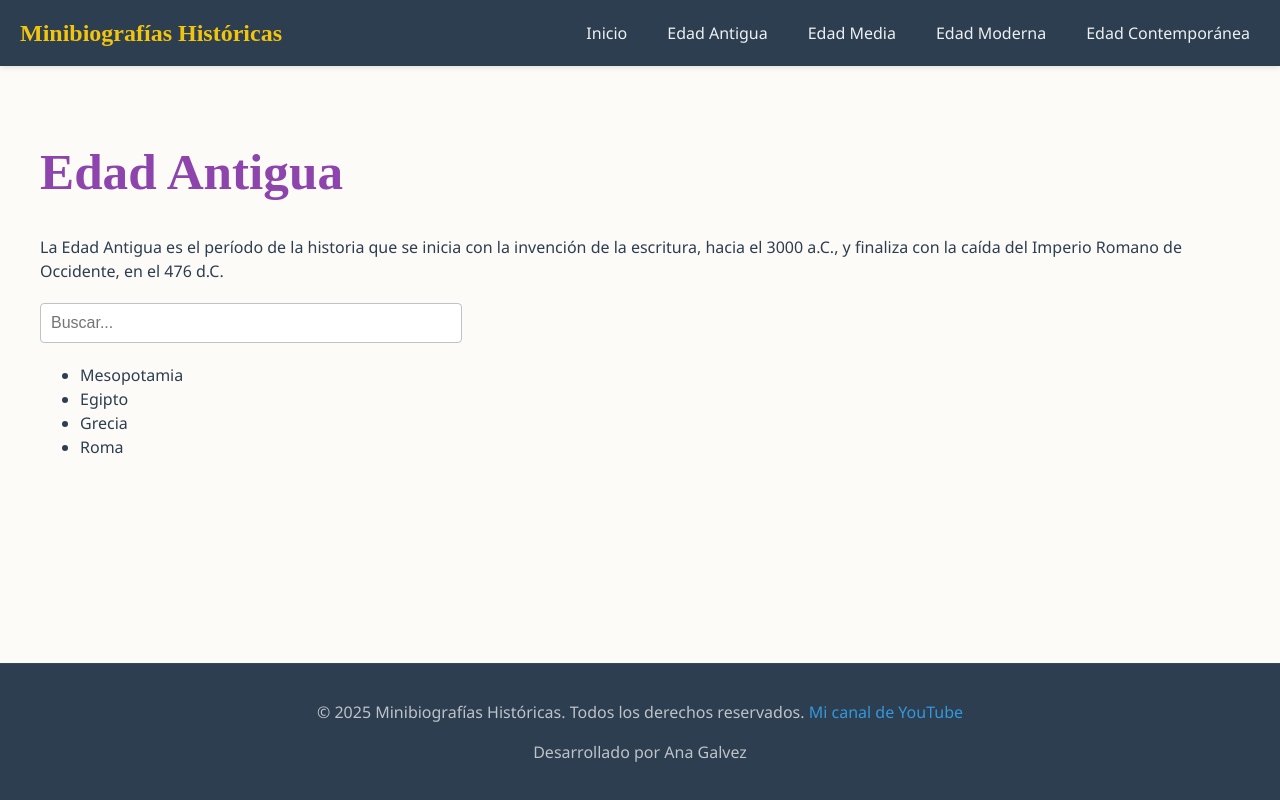
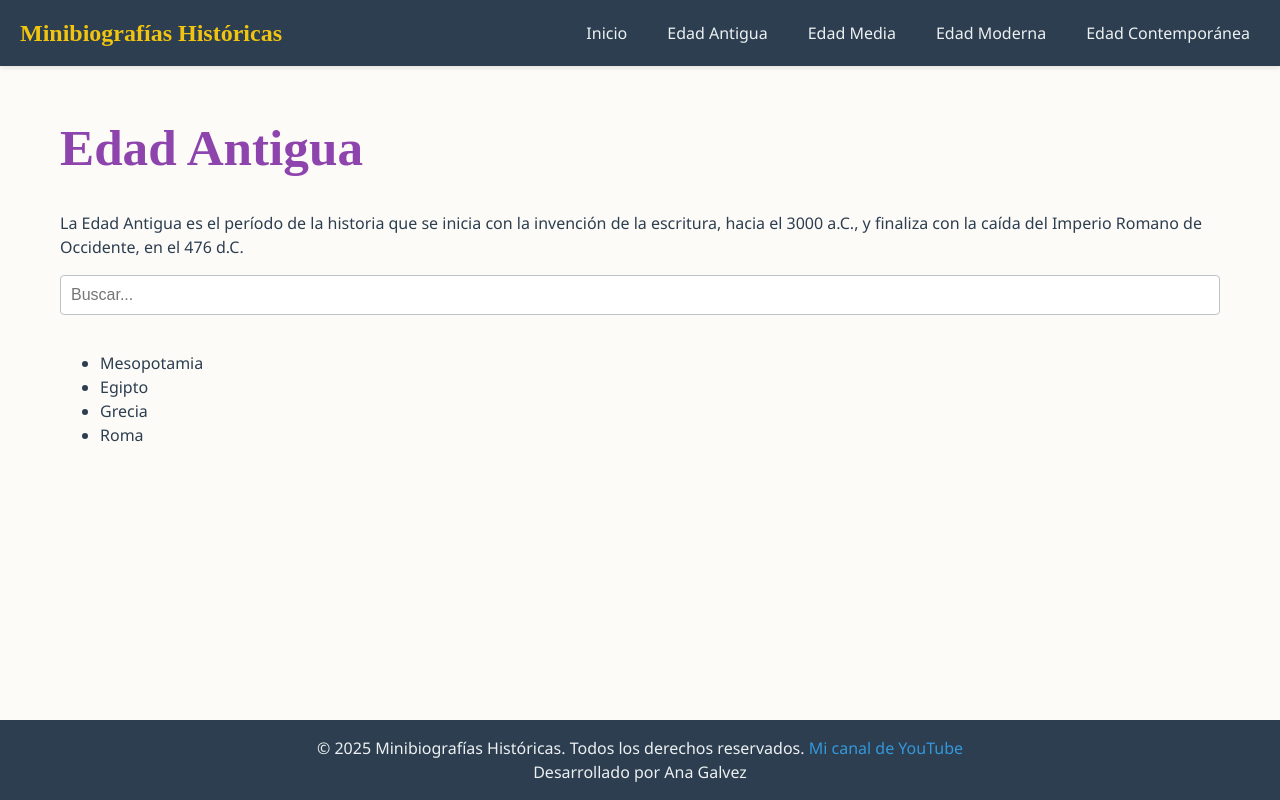
Before and after one commit to Ana-Galvez/blog-historia, a React (Vite) app: page /edad-antigua in a window 1280 px wide. Built offline with nearby package versions, Linux system fonts and the light colour scheme.

Commit message:
fix: footer

```diff
--- a/src/components/EraPage.css
+++ b/src/components/EraPage.css
@@ -1,18 +1,37 @@
-.search-container {
-  margin: 20px 0;
+.era-page {
+  padding: 20px;
 }
 
 .search-input {
   width: 100%;
-  max-width: 400px;
   padding: 10px;
-  font-size: 1rem;
+  margin-bottom: 20px;
+  font-size: 16px;
   border: 1px solid #bdc3c7;
   border-radius: 4px;
-  outline: none;
-  transition: border-color 0.3s;
+  box-sizing: border-box;
 }
 
-.search-input:focus {
-  border-color: #3498db;
+.items-list {
+  list-style-type: none;
+  padding: 0;
 }
+
+.items-list li {
+  background-color: #ffffff;
+  border: 1px solid #bdc3c7;
+  margin-bottom: 10px;
+  padding: 15px;
+  border-radius: 4px;
+  transition: background-color 0.3s;
+}
+
+.items-list li:hover {
+  background-color: #f0f0f0;
+}
+
+.items-list a {
+  text-decoration: none;
+  color: inherit;
+  display: block;
+}
--- a/src/components/Footer.css
+++ b/src/components/Footer.css
@@ -1,11 +1,12 @@
 .footer {
   background-color: #2c3e50;
-  color: #bdc3c7;
+  color: #ecf0f1;
   text-align: center;
-  padding: 20px;
+  padding: 1rem 0;
+  margin-top: auto;
   width: 100%;
-  border-top: 1px solid #34495e;
-  box-sizing: border-box;
-  position: relative;
-  margin-top: auto;
 }
+
+.footer p {
+  margin: 0;
+}
--- a/src/components/Layout.css
+++ b/src/components/Layout.css
@@ -5,15 +5,14 @@
 }
 
 .main-content {
-  margin-left: 0;
-  margin-top: 70px; /* Height of the top navbar approx */
-  padding: 40px;
+  flex: 1;
+  padding: 20px;
+  max-width: 1200px;
+  margin: 0 auto;
   width: 100%;
+  box-sizing: border-box;
   background-color: #fdfbf7;
   color: #2c3e50;
-  padding-bottom: 80px; /* Space for footer */
-  box-sizing: border-box;
-  flex: 1;
 }
 
 @media (max-width: 700px) {
--- a/src/components/Sidebar.css
+++ b/src/components/Sidebar.css
@@ -3,7 +3,7 @@
   background-color: #2c3e50;
   color: #ecf0f1;
   height: auto;
-  position: fixed;
+  position: relative;
   top: 0;
   left: 0;
   display: flex;
@@ -11,7 +11,7 @@
   justify-content: space-between;
   align-items: center;
   padding: 0 20px;
-  box-shadow: 0 2px 5px rgba(0,0,0,0.1);
+  box-shadow: 0 2px 5px rgba(0, 0, 0, 0.1);
   z-index: 1000;
   box-sizing: border-box;
 }
@@ -26,7 +26,7 @@
 .sidebar-header h2 {
   margin: 0;
   padding: 15px 0;
-  font-family: 'Cinzel', serif;
+  font-family: "Cinzel", serif;
   color: #f1c40f;
   border-bottom: none;
   font-size: 1.5rem;
@@ -97,9 +97,10 @@
     display: none;
     width: 100%;
     flex-direction: column;
-    position: static; /* Changed from absolute */
-    box-shadow: none; /* Optional: remove shadow if it looks weird inline */
+    position: static;
+    box-shadow: none;
     padding-bottom: 10px;
+    background-color: #2c3e50;
   }
 
   .sidebar-nav.active {
--- a/src/index.css
+++ b/src/index.css
@@ -1,8 +1,7 @@
 :root {
-  font-family: 'Segoe UI', Tahoma, Geneva, Verdana, sans-serif;
+  font-family: "Segoe UI", Tahoma, Geneva, Verdana, sans-serif;
   line-height: 1.5;
   font-weight: 400;
-  color-scheme: light;
   color: #2c3e50;
   background-color: #fdfbf7;
   font-synthesis: none;
@@ -22,10 +21,11 @@ h1 {
   font-size: 3.2em;
   line-height: 1.1;
   color: #8e44ad;
-  font-family: 'Cinzel', serif;
+  font-family: "Cinzel", serif;
 }
 
-h2, h3 {
+h2,
+h3 {
   color: #2c3e50;
 }
 
```
Also changed, not shown: src/App.jsx (+9 -9 lines), src/components/Sidebar.jsx (+19 -9 lines).
